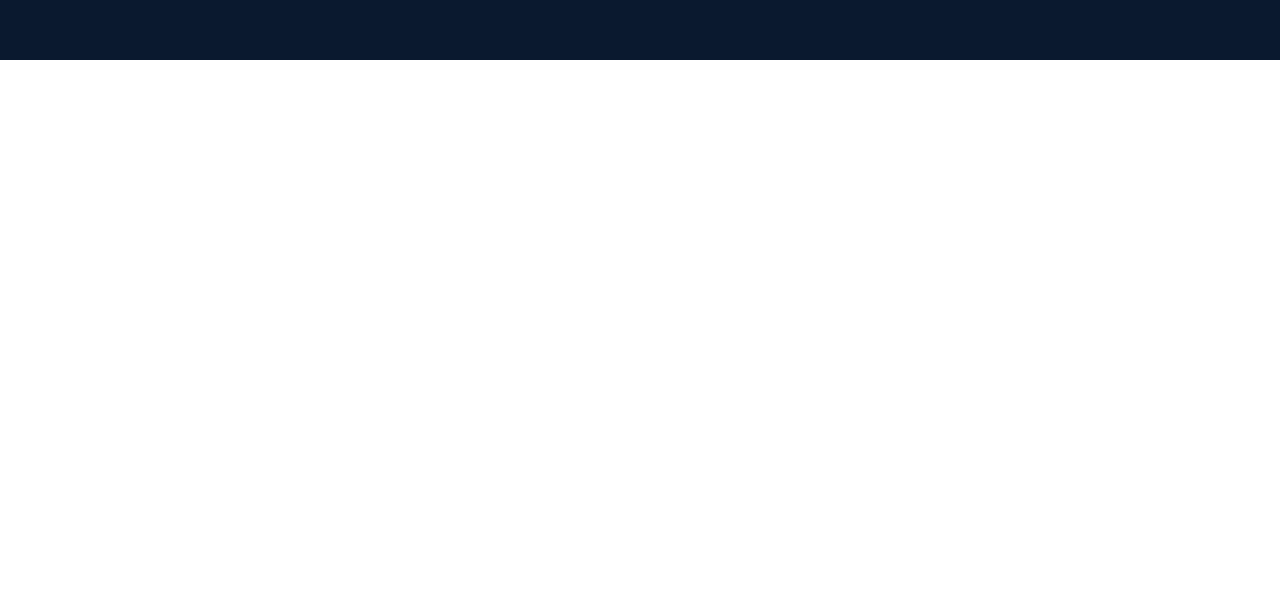
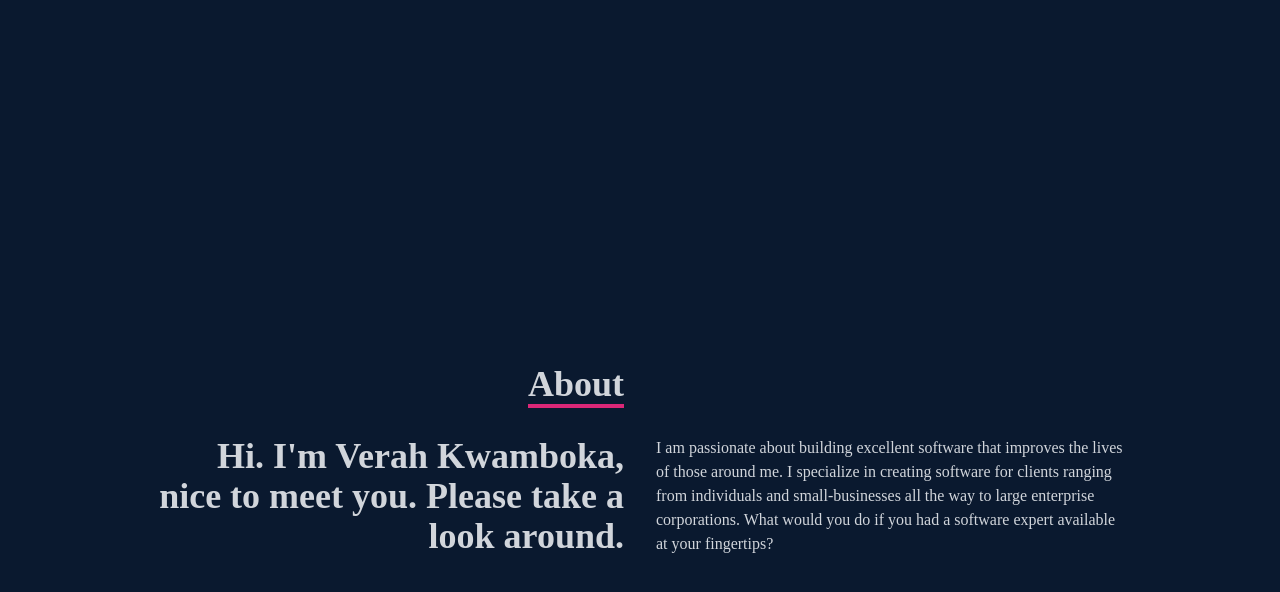
Before and after one commit to VKwamboka/CurrentPortfolio, a React (Create React App) app in the folder client/: page / in a window 1280 px wide. Shown: the part 740-1332 px from the top of the page. Before the commit the page ends 800 px from the top, so only its background shows below. Built offline with nearby package versions, Linux system fonts and the light colour scheme.

Commit message:
added home

```diff
--- a/client/src/App.js
+++ b/client/src/App.js
@@ -8,15 +8,15 @@
 } from "react-router-dom";
 import Navbar from "./components/Navbar";
 import Home from "./components/Home";
+import About from "./components/About";
 
 function App() {
   return(
     <div>
     <Router>
   <Navbar />
-  <Routes>
-    <Route path="/" element={<Home />} />
-  </Routes>
+  <Home/>
+  <About/>
 </Router>
   </div>
   )
```
